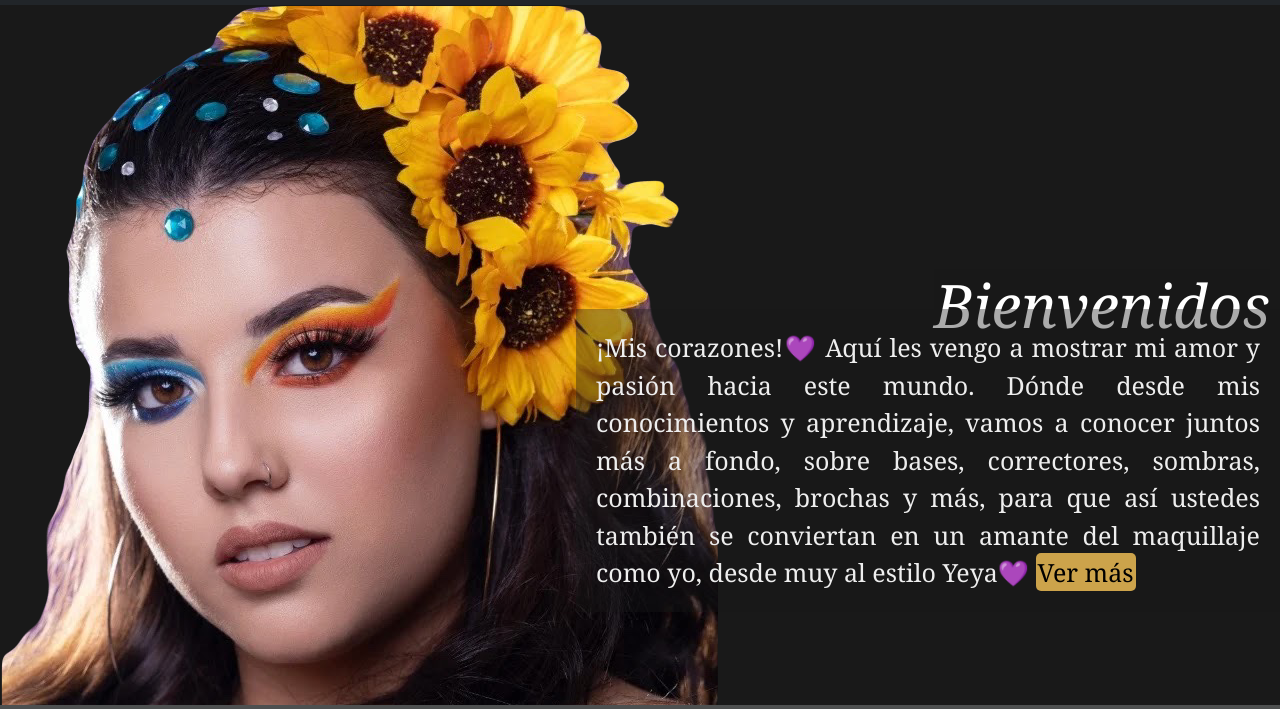
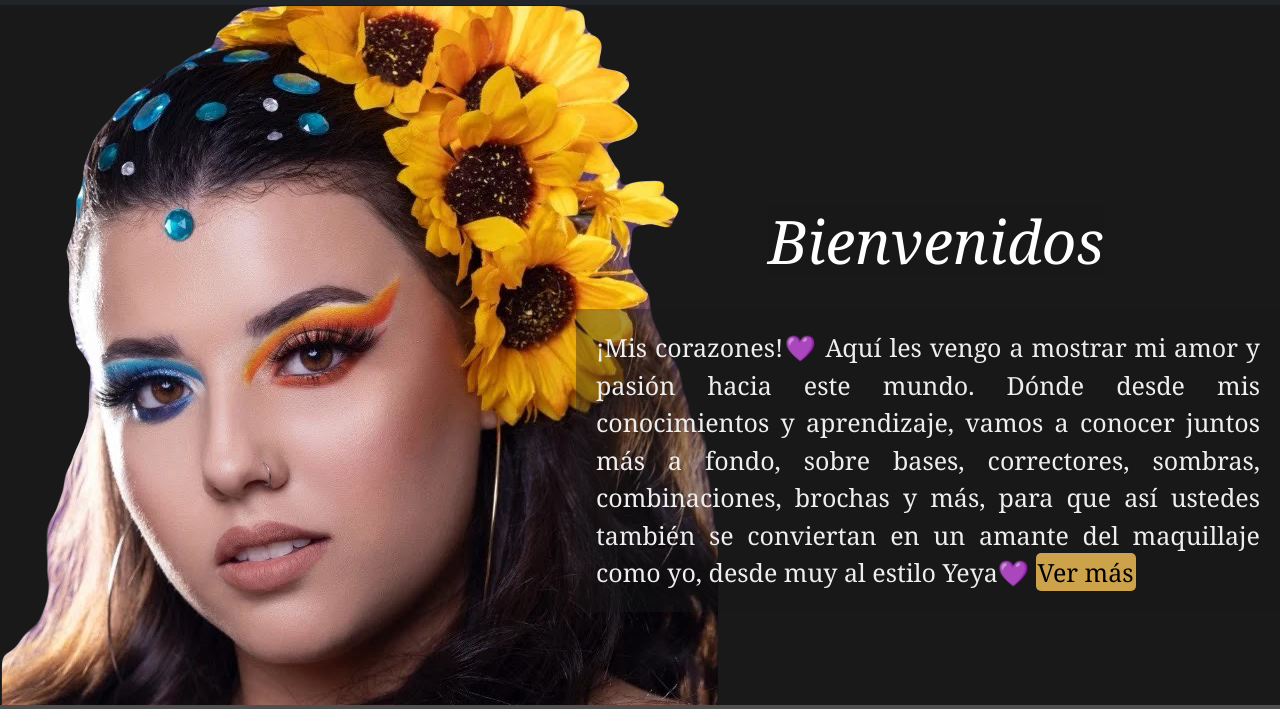
Before and after one commit to klopezrod/primerrepo, a website: page index.html in a window 1280 px wide. Shown: the part 91-800 px from the top of the page. Drawn offline with nearby package versions, Linux system fonts and the light colour scheme.

Commit message:
modificaciones en el mediaqueries luego de fallas

```diff
--- a/scss/layout/_index.scss
+++ b/scss/layout/_index.scss
@@ -12,8 +12,8 @@
     text-align: center;
     font-style: italic;
     font-size: 60px;
-    top: 50%;
-    left: 50%;
+    top: 40%;
+    left: 10%;
     color: white;
     transform: translate(-50%, -50%);
 }
--- a/scss/layout/_mediaqueries.scss
+++ b/scss/layout/_mediaqueries.scss
@@ -40,7 +40,8 @@
     }
 
     .centre{
-        left: 55%;
+        top: 50%;
+        left: 40%;
     }
 
     .centre2{
@@ -82,8 +83,8 @@
 @media screen and (min-width: 1080px) {
 
 .centre{
-    top: 45%;
-    left: 73%;
+    top: 37%;
+    left: 60%;
 
 }
 .centre2{
```
Also changed, not shown: css/style.css, 1 other file.
